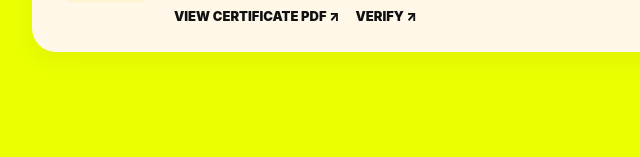
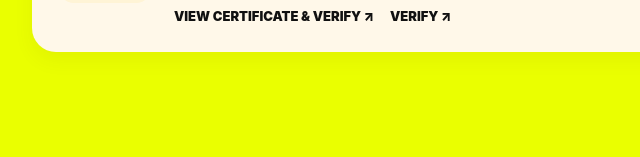
Before and after one commit to HSC-Class01/khj_portfolio, a plain HTML site: page index.html in a window 1280 px wide. Shown: the part 2028-2185 px from the top of the page, 262-902 px from the left. Drawn offline with Linux system fonts and the light colour scheme.

Commit message:
Link Coursera AI ethics certificate verification

```diff
--- a/index.html
+++ b/index.html
@@ -42,7 +42,7 @@ a{color:inherit;text-decoration:none}.shell{min-height:100vh;display:grid;grid-t
 </section>
 <section id="certifications" class="sub">
 <div class="sectionhead"><h2>03 / Qualifications & Certifications</h2><small>LEARNING RECORD</small></div>
-<div class="cards"><article class="card full"><div class="cert"><div class="certmark">🏅</div><div class="certinfo"><span class="tag">COURSERA</span><span class="tag">UNESCO</span><span class="tag">AI ETHICS</span><h3>Global MOOC on the Ethics of AI</h3><p>UNESCO 인증 · Coursera 제공 온라인 강좌<br>개발 협력: UNESCO – LG AI Research<br>수료일: 2026. 09. 13</p><a class="arrow" href="certificates/Coursera-SXSZ1ZFTAF4Y.pdf" target="_blank">VIEW CERTIFICATE PDF ↗</a>　<a class="arrow" href="https://coursera.org/verify/SXSZ1ZFTAF4Y" target="_blank" rel="noreferrer">VERIFY ↗</a></div></div></article></div>
+<div class="cards"><article class="card full"><div class="cert"><div class="certmark">🏅</div><div class="certinfo"><span class="tag">COURSERA</span><span class="tag">UNESCO</span><span class="tag">AI ETHICS</span><h3>Global MOOC on the Ethics of AI</h3><p>UNESCO 인증 · Coursera 제공 온라인 강좌<br>개발 협력: UNESCO – LG AI Research<br>수료일: 2026. 09. 13</p><a class="arrow" href="https://coursera.org/verify/SXSZ1ZFTAF4Y" target="_blank" rel="noreferrer">VIEW CERTIFICATE & VERIFY ↗</a>　<a class="arrow" href="https://coursera.org/verify/SXSZ1ZFTAF4Y" target="_blank" rel="noreferrer">VERIFY ↗</a></div></div></article></div>
 </section>
 <section id="activities" class="sub">
 <div class="sectionhead"><h2>04 / Activities</h2><small>BEYOND THE CLASSROOM</small></div>
```
